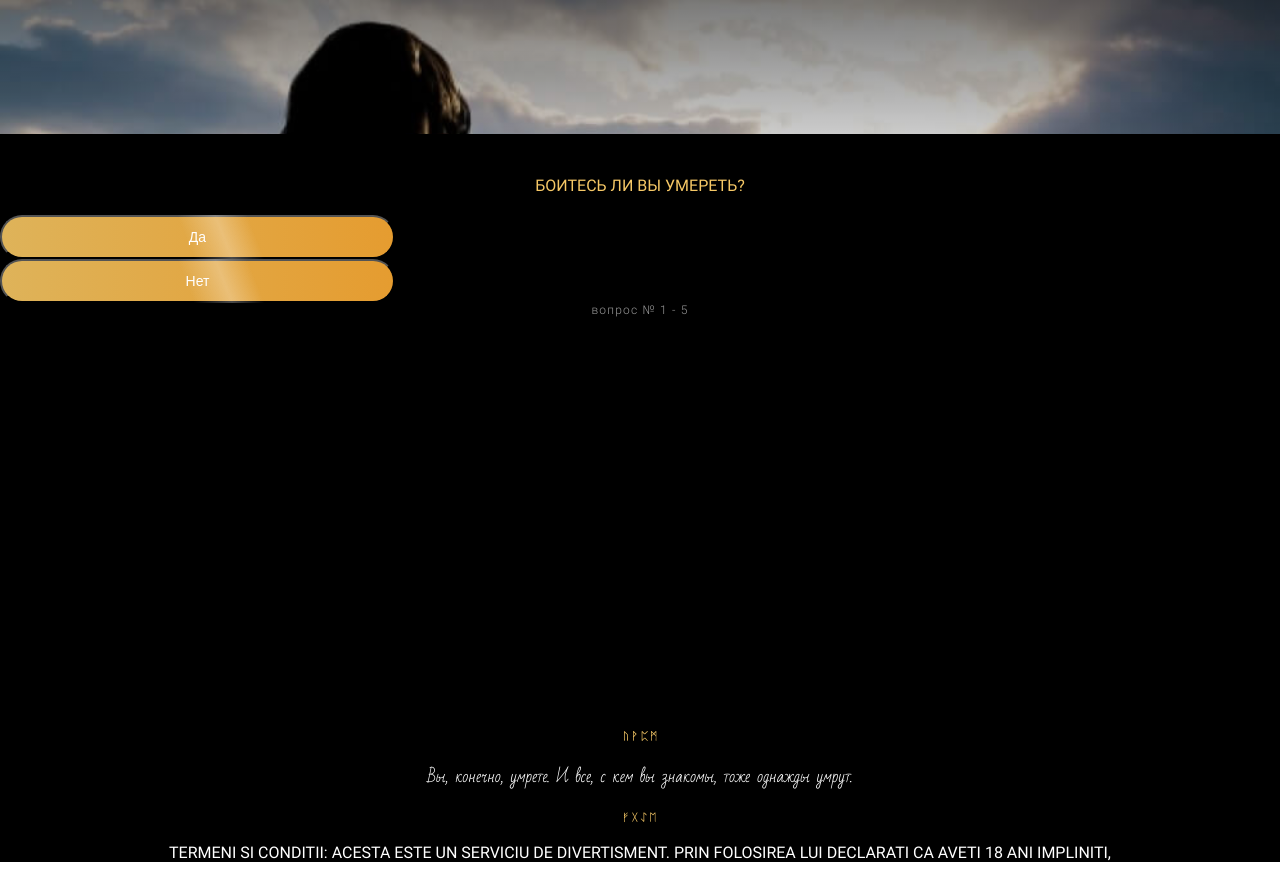
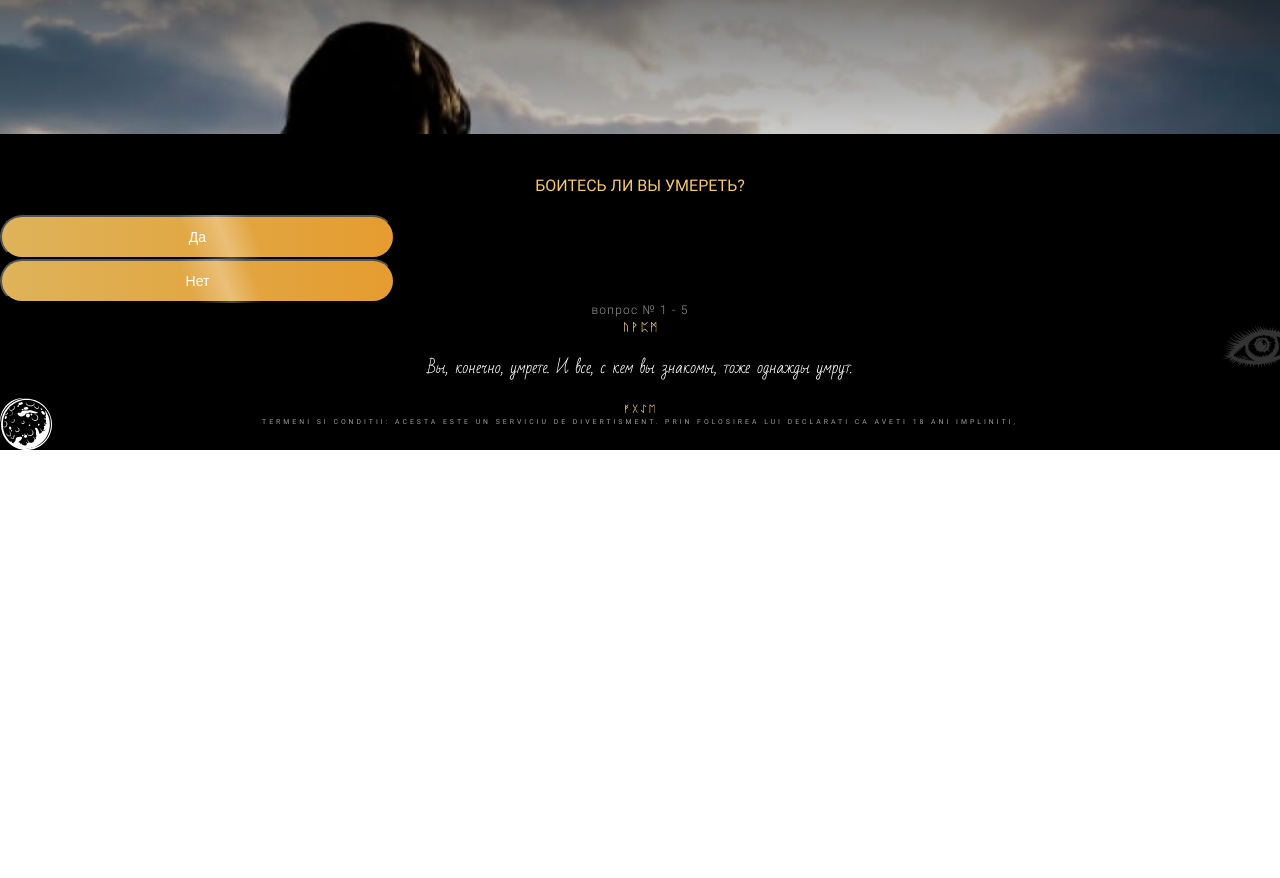
Before and after one commit to leokotman/life-prediction, a Vue app: page / in a window 1280 px wide. Shown: the part 1360-2238 px from the top of the page. After the commit the page ends 1810 px from the top, so only its background shows below. Built offline with nearby package versions, Linux system fonts and the light colour scheme.

Commit message:
finished functionality (+header depends on age)

```diff
--- a/src/App.vue
+++ b/src/App.vue
@@ -50,25 +50,25 @@
           <span>что прогноз может изменить жизнь любого человека!</span>
         </p>
       </section>
-      <div>
       <the-prediction
         id="the_prediction"
+        :class="predictionClass"
         @hideFooter="toggleFooter"
         @getData="getData"
         :receivedData="receivedData"
+        @startedQuiz="styleForm"
       ></the-prediction>
-      </div>
     </main>
 
     <footer v-show="!footerHidden">
       <div>
-        <img src="./assets/img/rune1.svg" alt="руны" />
-        <p class="footer_statement">
+        <img src="./assets/img/rune1.svg" alt="руны" class="footer-rune" />
+        <p class="footer-statement">
           Вы, конечно, умрете. И все, с кем вы знакомы, тоже однажды умрут.
         </p>
-        <img src="./assets/img/rune2.svg" alt="руны" />
+        <img src="./assets/img/rune2.svg" alt="руны" class="footer-rune" />
       </div>
-      <p>
+      <p class="footer-quote">
         TERMENI SI CONDITII: ACESTA ESTE UN SERVICIU DE DIVERTISMENT. PRIN
         FOLOSIREA LUI DECLARATI CA AVETI 18 ANI IMPLINITI,
       </p>
@@ -87,6 +87,7 @@ export default {
     return {
       footerHidden: false,
       receivedData: {},
+      predictionClass: "",
     };
   },
   methods: {
@@ -106,6 +107,9 @@ export default {
       console.log("btn clicked to scroll");
       let targetSection = document.getElementById(id);
       targetSection.scrollIntoView({ behavior: "smooth" });
+    },
+    styleForm() {
+      this.predictionClass = "prediction_block";
     },
     toggleFooter(boolean) {
       if (boolean === true) {
@@ -254,11 +258,33 @@ body {
 }
 
 #the_prediction {
-  min-height: 568px;
   padding: 1.5rem 0 0;
 }
+.prediction_block {
+  min-height: 568px;
+}
 
-.footer_statement {
+footer {
+  background: url("./assets/img/eye.svg") top right no-repeat,
+    url("./assets/img/moon.svg") bottom left no-repeat;
+}
+
+.footer-rune {
+  height: 0.625rem;
+}
+.footer-statement {
   font-family: "Bad Script";
 }
+.footer-quote {
+  margin: 0 auto;
+  height: 2rem;
+  max-width: 92%;
+  overflow-y: auto;
+  font-size: 0.43rem;
+  line-height: 0.56rem;
+  text-align: center;
+  letter-spacing: 3px;
+  text-transform: uppercase;
+  color: #9d9d9d;
+}
 </style>
--- a/src/components/PredictHeader.vue
+++ b/src/components/PredictHeader.vue
@@ -18,14 +18,14 @@ div {
 p {
   max-width: 74%;
   margin: 0 auto 2.5rem;
-}
-.transparent {
   font-family: "Bad Script";
   font-style: normal;
   font-weight: normal;
   font-size: 0.875rem;
   line-height: 1.25rem;
   text-align: center;
+}
+.transparent {
   color: #fff;
   opacity: 0.6;
 }
@@ -36,6 +36,7 @@ p {
   border-radius: 5px;
   position: relative;
   color: #202024;
+  padding: .75rem;
 }
 .window:after,
 .window:before {
--- a/src/components/ThePrediction.vue
+++ b/src/components/ThePrediction.vue
@@ -6,7 +6,7 @@
     >
       <predict-header
         v-show="questions[currentQuestion].header"
-        :header="questions[currentQuestion].header"
+        :header="currentHeader"
         :styles="headerClass"
       />
       <p class="question">{{ questions[currentQuestion].text }}</p>
@@ -91,6 +91,7 @@ export default {
       isRecording: false,
       resultsShown: false,
       headerClass: "transparent",
+      currentHeader: "",
       birthDay: null,
       birthMonth: null,
       birthYear: null,
@@ -142,7 +143,7 @@ export default {
     };
   },
   props: ["receivedData"],
-  emits: ["hideFooter", "getData"],
+  emits: ["hideFooter", "getData", "startedQuiz"],
   methods: {
     handleAnswerClick(e) {
       let targetBtn = e.target.parentNode.querySelector("input");
@@ -195,7 +196,22 @@ export default {
   },
   watch: {
     currentQuestion() {
-      if (this.currentQuestion === 4) {
+      if (this.currentQuestion > 0 && this.currentQuestion < 4) {
+        this.currentHeader = this.questions[this.currentQuestion].header;
+        this.$emit("startedQuiz");
+      } else if (this.currentQuestion === 4) {
+        if (this.clientAge >= 18 && this.clientAge <= 35) {
+          this.currentHeader =
+            this.questions[this.currentQuestion].header["18-35"];
+        } else if (this.clientAge > 35 && this.clientAge < 46) {
+          this.currentHeader =
+            this.questions[this.currentQuestion].header["36-45"];
+        } else if (this.clientAge > 45) {
+          this.currentHeader =
+            this.questions[this.currentQuestion].header["46+"];
+        } else {
+          this.currentHeader = "";
+        }
         return (this.headerClass = "window");
       }
     },
```
Lines whose indentation alone changed are shown as unchanged.
